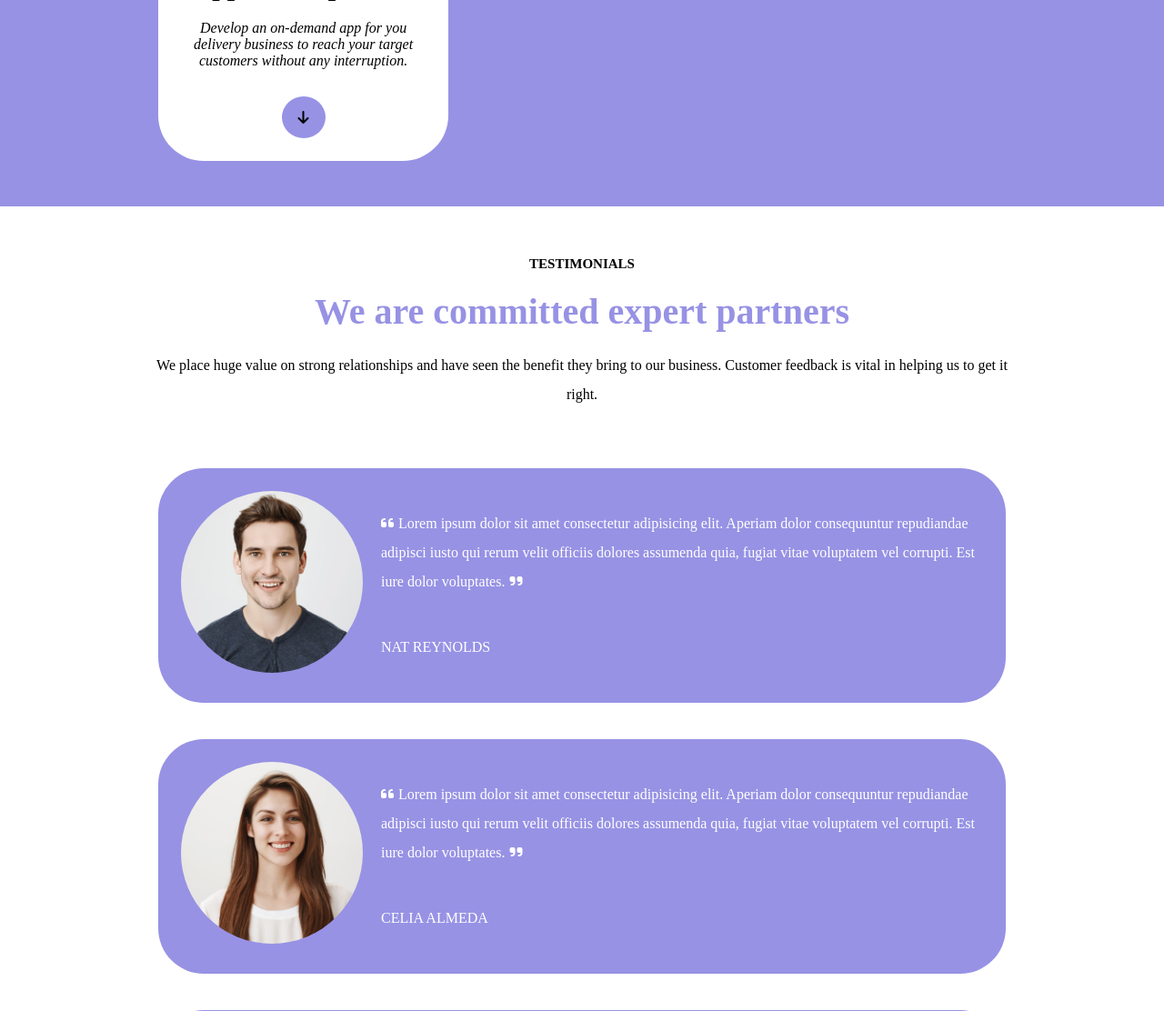
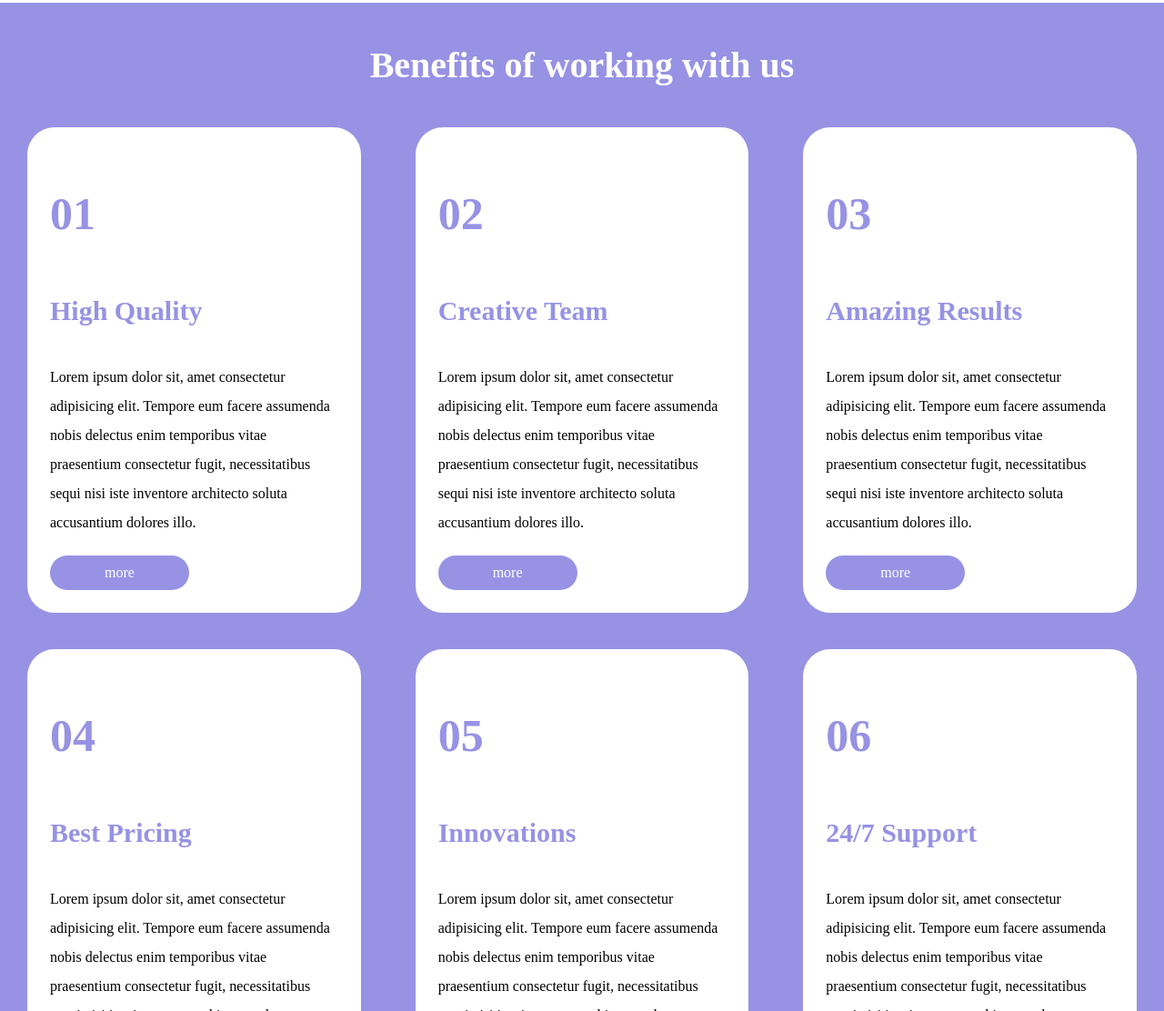
Before and after one commit to LucaFormica17/htmlcss-responsive-layout, a plain HTML site: page index.html in a window 1280 px wide. Shown: the part 3279-4391 px from the top of the page at 91% size. Drawn offline with Linux system fonts and the light colour scheme.

Commit message:
[UPDATE] added benefits section

```diff
--- a/css/style.css
+++ b/css/style.css
@@ -187,7 +187,7 @@ ul{
     margin-left: -50px;
 }
 
-.bg-violet p{
+.testimonials .bg-violet p{
     color: white;
 }
 
@@ -198,6 +198,41 @@ ul{
 .fa-quote-left{
     margin-right: 5px;
 }
+
+/* BENEFITS SECTION */
+
+.benefits h2{
+    font-size: 40px;
+    color: white;
+    margin-top: 20px;
+    text-align: center;
+}
+
+.benefits .col > .content{
+    background-color: white;
+    color: black;
+    border-radius: 30px;
+}
+
+.number{
+    color: rgba(151,146,228,255);
+    font-size: 50px;
+    font-weight: 600;
+    margin-top: 0px;
+}
+
+.benefits h3{
+    color: rgba(151,146,228,255);
+    margin-top: 0px;
+}
+
+.benefits .btn{
+    background-color: rgba(151,146,228,255);
+    color: white;
+    padding: 10px 60px;
+}
+
+
 
 
 
@@ -214,11 +249,11 @@ ul{
    /* JUMBO SECTION */
 
     .jumbo .col{
-        width: calc(100% / 3 - 40px);
+        width: calc(100% / 3 - 60px);
     }
 
     .jumbo .col:first-child{
-        width: calc(100% / 3 * 2 - 40px);
+        width: calc(100% / 3 * 2 - 60px);
     }
 
     .jumbo img{
@@ -231,14 +266,14 @@ ul{
     float: left;
     }
 
-    .bg-violet p{
+    .testimonials .bg-violet p{
         text-align: start;
         padding-left: 220px;
     }
 
     .benefits .col,
     .about-us .col{
-        width: calc(100% / 2 - 40px);
+        width: calc(100% / 2 - 60px);
     }
 }
 
@@ -275,7 +310,7 @@ ul{
     /* PLANNING SECTION */
 
     .planning .col{
-        width: calc(100% / 2 - 40px);
+        width: calc(100% / 2 - 60px);
     }
 
     .planning .col:first-child h3{
@@ -288,15 +323,15 @@ ul{
     }
 
     .benefits .col{
-        width: calc(100% / 3 - 40px);
+        width: calc(100% / 3 - 60px);
     }
 
     .about-us .col:first-child{
-        width: calc(70% - 40px);
+        width: calc(70% - 60px);
     }
 
     .about-us .col:last-child{
-        width: calc(30% - 40px);
+        width: calc(30% - 60px);
     }
 
     header span{
--- a/index.html
+++ b/index.html
@@ -135,14 +135,58 @@
             <section class="benefits bg-violet">
                 <div class="row">
                     <div class="col-100">
-                        <h2></h2>
+                        <div class="content">
+                            <h2>Benefits of working with us</h2>
+                        </div>
                     </div>
-                    <div class="col"></div>
-                    <div class="col"></div>
-                    <div class="col"></div>
-                    <div class="col"></div>
-                    <div class="col"></div>
-                    <div class="col"></div>
+                    <div class="col">
+                        <div class="content">
+                            <p class="number">01</p>
+                            <h3>High Quality</h3>
+                            <p>Lorem ipsum dolor sit, amet consectetur adipisicing elit. Tempore eum facere assumenda nobis delectus enim temporibus vitae praesentium consectetur fugit, necessitatibus sequi nisi iste inventore architecto soluta accusantium dolores illo.</p>
+                            <div class="btn">more</div>
+                        </div>
+                    </div>
+                    <div class="col">
+                        <div class="content">
+                            <p class="number">02</p>
+                            <h3>Creative Team</h3>
+                            <p>Lorem ipsum dolor sit, amet consectetur adipisicing elit. Tempore eum facere assumenda nobis delectus enim temporibus vitae praesentium consectetur fugit, necessitatibus sequi nisi iste inventore architecto soluta accusantium dolores illo.</p>
+                            <div class="btn">more</div>
+                        </div>
+                    </div>
+                    <div class="col">
+                        <div class="content">
+                            <p class="number">03</p>
+                            <h3>Amazing Results</h3>
+                            <p>Lorem ipsum dolor sit, amet consectetur adipisicing elit. Tempore eum facere assumenda nobis delectus enim temporibus vitae praesentium consectetur fugit, necessitatibus sequi nisi iste inventore architecto soluta accusantium dolores illo.</p>
+                            <div class="btn">more</div>
+                        </div>
+                    </div>
+                    <div class="col">
+                        <div class="content">
+                            <p class="number">04</p>
+                            <h3>Best Pricing</h3>
+                            <p>Lorem ipsum dolor sit, amet consectetur adipisicing elit. Tempore eum facere assumenda nobis delectus enim temporibus vitae praesentium consectetur fugit, necessitatibus sequi nisi iste inventore architecto soluta accusantium dolores illo.</p>
+                            <div class="btn">more</div>
+                        </div>
+                    </div>
+                    <div class="col">
+                        <div class="content">
+                            <p class="number">05</p>
+                            <h3>Innovations</h3>
+                            <p>Lorem ipsum dolor sit, amet consectetur adipisicing elit. Tempore eum facere assumenda nobis delectus enim temporibus vitae praesentium consectetur fugit, necessitatibus sequi nisi iste inventore architecto soluta accusantium dolores illo.</p>
+                            <div class="btn">more</div>
+                        </div>
+                    </div>
+                    <div class="col">
+                        <div class="content">
+                            <p class="number">06</p>
+                            <h3>24/7 Support</h3>
+                            <p>Lorem ipsum dolor sit, amet consectetur adipisicing elit. Tempore eum facere assumenda nobis delectus enim temporibus vitae praesentium consectetur fugit, necessitatibus sequi nisi iste inventore architecto soluta accusantium dolores illo.</p>
+                            <div class="btn">more</div>
+                        </div>
+                    </div>
                 </div>
             </section>
             <section class="about-us">
```
